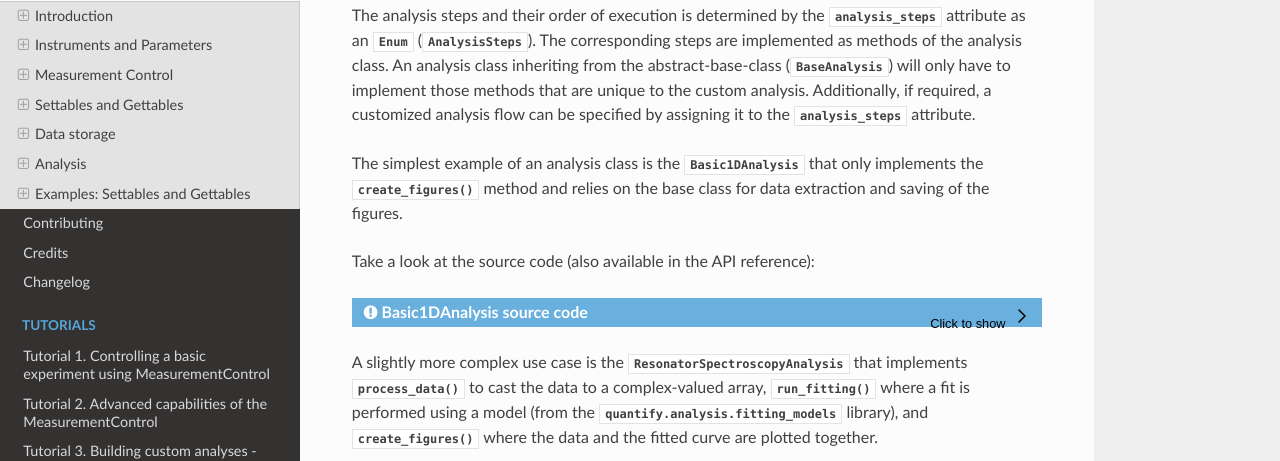
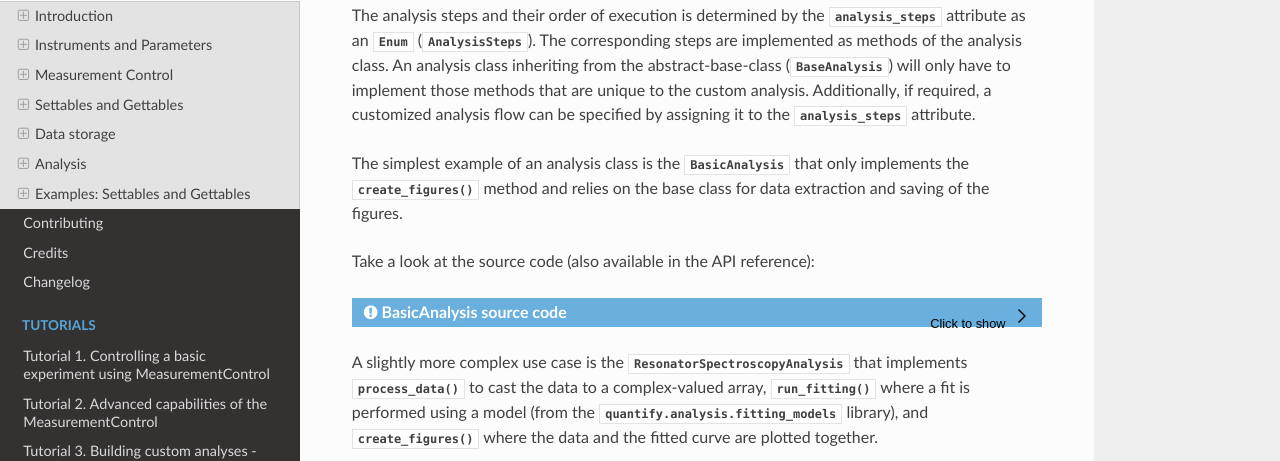
Before and after one commit to quantify-os/quantify-core, a Sphinx documentation site: the page built from docs/usage.rst, in a window 1280 px wide and 900 px high, scrolled down 9155 px. Shown: the part 102-563 px from the top of the window. Built offline with Sphinx 7.4.7 and the Read the Docs theme 2.0.0, drawn with Linux system fonts in a browser that asks for light colours; cross-references to code outside the pages are shown as plain code; some of the changed text lies outside the part shown.

Commit message:
update docs

```diff
--- a/docs/tutorials/Tutorial 3. Building custom analyses - the data analysis framework.rst
+++ b/docs/tutorials/Tutorial 3. Building custom analyses - the data analysis framework.rst
@@ -12,7 +12,7 @@ Tutorial 3. Building custom analyses - the data analysis framework
     :jupyter-download:script:`Tutorial 3. Building custom analyses - the data analysis framework`
 
 
-Quantify provides an analysis framework in the form of a :class:`~quantify.analysis.base_analysis.BaseAnalysis` class and several subclasses for simple cases (e.g., :class:`~quantify.analysis.base_analysis.Basic1DAnalysis`, :class:`~quantify.analysis.base_analysis.Basic2DAnalysis`, :class:`~quantify.analysis.spectroscopy_analysis.ResonatorSpectroscopyAnalysis`). The framework provides a structured, yet flexible, flow of the analysis steps. We encourage all users to adopt the framework by sub-classing the :class:`~quantify.analysis.base_analysis.BaseAnalysis`.
+Quantify provides an analysis framework in the form of a :class:`~quantify.analysis.base_analysis.BaseAnalysis` class and several subclasses for simple cases (e.g., :class:`~quantify.analysis.base_analysis.BasicAnalysis`, :class:`~quantify.analysis.base_analysis.Basic2DAnalysis`, :class:`~quantify.analysis.spectroscopy_analysis.ResonatorSpectroscopyAnalysis`). The framework provides a structured, yet flexible, flow of the analysis steps. We encourage all users to adopt the framework by sub-classing the :class:`~quantify.analysis.base_analysis.BaseAnalysis`.
 
 To give insight into the concepts and ideas behind the analysis framework, we first write analysis scripts to *"manually"* analyze the data as if we had a new type of experiment in our hands.
 Next, we encapsulate these steps into reusable functions packing everything together into a simple python class.
--- a/docs/usage.rst
+++ b/docs/usage.rst
@@ -341,7 +341,7 @@ An experiment container within a data directory with the name `"quantify-data"`
     :hide-code:
 
     from quantify.analysis import base_analysis as ba
-    ba.Basic1DAnalysis(tuid=quantify_dataset.tuid).run()
+    ba.BasicAnalysis(tuid=quantify_dataset.tuid).run()
     print(display_tree(dh.get_datadir(), string_rep=True), end="")  # to make sure the full path is displayed
     dh.set_datadir(old_dir)
     tmpdir.cleanup()
@@ -405,7 +405,7 @@ It is useful for quickly reconstructing a complex set-up or verifying that :clas
 Analysis
 ========
 
-To aid with data analysis, quantify comes with an :mod:`~quantify.analysis` module containing a base data-analysis class (:class:`~quantify.analysis.base_analysis.BaseAnalysis`) that is intended to serve as a template for analysis scripts and several standard analyses such as the :class:`~quantify.analysis.base_analysis.Basic1DAnalysis`, the :class:`~quantify.analysis.base_analysis.Basic2DAnalysis` and the :class:`~quantify.analysis.spectroscopy_analysis.ResonatorSpectroscopyAnalysis`.
+To aid with data analysis, quantify comes with an :mod:`~quantify.analysis` module containing a base data-analysis class (:class:`~quantify.analysis.base_analysis.BaseAnalysis`) that is intended to serve as a template for analysis scripts and several standard analyses such as the :class:`~quantify.analysis.base_analysis.BasicAnalysis`, the :class:`~quantify.analysis.base_analysis.Basic2DAnalysis` and the :class:`~quantify.analysis.spectroscopy_analysis.ResonatorSpectroscopyAnalysis`.
 
 The idea behind the analysis class is that most analyses follow a common structure consisting of steps such as data extraction, data processing, fitting to some model, creating figures, and saving the analysis results.
 
@@ -471,15 +471,15 @@ Creating a custom analysis class
 The analysis steps and their order of execution is determined by the :attr:`~quantify.analysis.base_analysis.BaseAnalysis.analysis_steps` attribute as an :class:`~enum.Enum` (:class:`~quantify.analysis.base_analysis.AnalysisSteps`). The corresponding steps are implemented as methods of the analysis class.
 An analysis class inheriting from the abstract-base-class (:class:`~quantify.analysis.base_analysis.BaseAnalysis`) will only have to implement those methods that are unique to the custom analysis. Additionally, if required, a customized analysis flow can be specified by assigning it to the :attr:`~quantify.analysis.base_analysis.BaseAnalysis.analysis_steps` attribute.
 
-The simplest example of an analysis class is the :class:`~quantify.analysis.base_analysis.Basic1DAnalysis` that only implements the :meth:`~quantify.analysis.base_analysis.Basic1DAnalysis.create_figures` method and relies on the base class for data extraction and saving of the figures.
+The simplest example of an analysis class is the :class:`~quantify.analysis.base_analysis.BasicAnalysis` that only implements the :meth:`~quantify.analysis.base_analysis.BasicAnalysis.create_figures` method and relies on the base class for data extraction and saving of the figures.
 
 Take a look at the source code (also available in the API reference):
 
-.. admonition:: Basic1DAnalysis source code
+.. admonition:: BasicAnalysis source code
     :class: dropdown, note
 
         .. literalinclude:: ../quantify/analysis/base_analysis.py
-            :pyobject: Basic1DAnalysis
+            :pyobject: BasicAnalysis
 
 A slightly more complex use case is the :class:`~quantify.analysis.spectroscopy_analysis.ResonatorSpectroscopyAnalysis` that implements :meth:`~quantify.analysis.spectroscopy_analysis.ResonatorSpectroscopyAnalysis.process_data` to cast the data to a complex-valued array, :meth:`~quantify.analysis.spectroscopy_analysis.ResonatorSpectroscopyAnalysis.run_fitting` where a fit is performed using a model (from the :mod:`quantify.analysis.fitting_models` library), and :meth:`~quantify.analysis.spectroscopy_analysis.ResonatorSpectroscopyAnalysis.create_figures` where the data and the fitted curve are plotted together.
 
```
